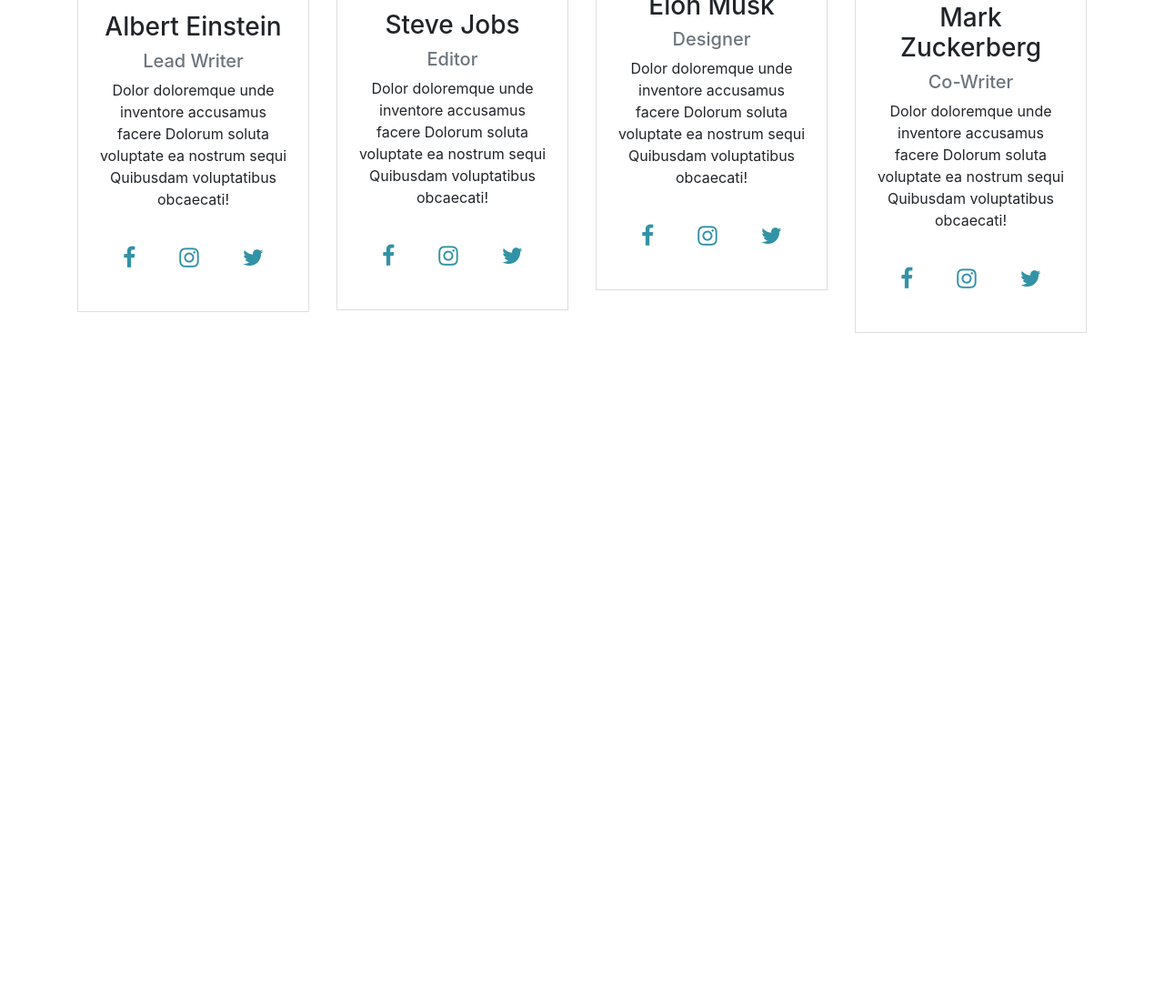
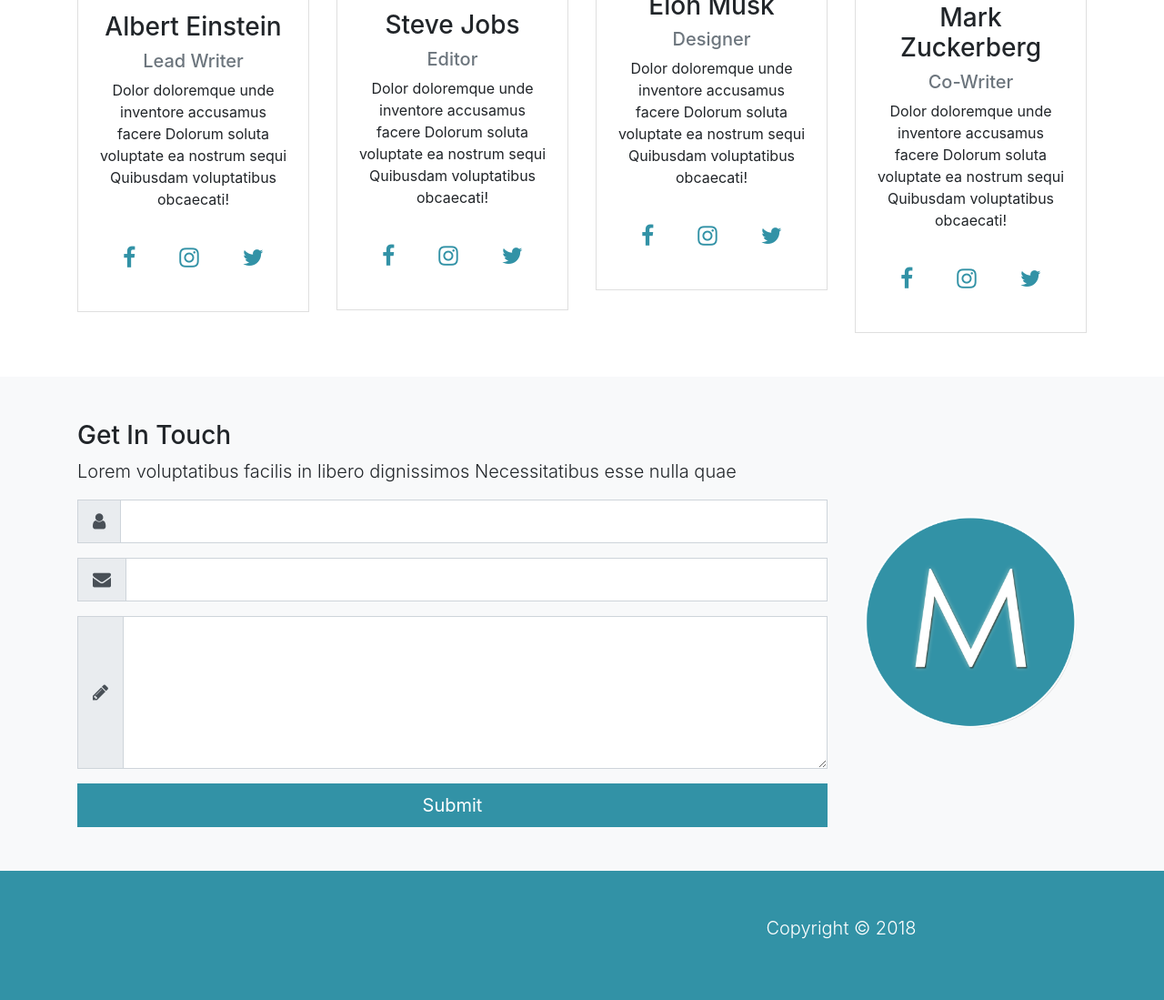
Before and after one commit to A-hu/Bootstrap_projects, a website: page mizuxe/src/index.html in a window 1280 px wide. Shown: the part 2055-3154 px from the top of the page at 91% size. Before the commit the page ends 2469 px from the top, so only its background shows below. Drawn offline with Linux system fonts and the light colour scheme.

Commit message:
Mizuxe Contact & Footer

```diff
--- a/mizuxe/src/index.html
+++ b/mizuxe/src/index.html
@@ -275,6 +275,62 @@
       </div>
     </div>
 
+    <!-- CONTACT -->
+    <section id="contact" class="bg-light py-5">
+      <div class="container">
+        <div class="row">
+          <div class="col-lg-9">
+            <h3>Get In Touch</h3>
+            <p class="lead">Lorem voluptatibus facilis in libero dignissimos Necessitatibus esse nulla quae</p>
+            <form>
+              <div class="form-group">
+                <div class="input-group input-group-lg">
+                  <div class="input-group-prepend">
+                    <span class="input-group-text"><i class="fa fa-user"></i></span>
+                  </div>
+                  <input class="form-control" type="text" placehoder='Name'>
+                </div>
+              </div>
+            </form>
+            <form>
+              <div class="form-group">
+                <div class="input-group input-group-lg">
+                  <div class="input-group-prepend">
+                    <span class="input-group-text"><i class="fa fa-envelope"></i></span>
+                  </div>
+                  <input class="form-control" type="email" placehoder='Email'>
+                </div>
+              </div>
+            </form>
+            <form>
+              <div class="form-group">
+                <div class="input-group input-group-lg">
+                  <div class="input-group-prepend">
+                    <span class="input-group-text"><i class="fa fa-pencil"></i></span>
+                  </div>
+                  <textarea class="form-control" type="email" placehoder='Message' rows='5'></textarea>
+                </div>
+              </div>
+            </form>
+            <input class="btn btn-primary btn-block btn-lg" type="submit" value="Submit">
+          </div>
+          <div class="col-lg-3 align-self-center d-none d-lg-block">
+            <img class="img-fluid" src="img/mlogo.png" alt="Logo">
+          </div>
+        </div>
+      </div>
+    </section>
+
+    <footer id="main-footer" class="py-5 bg-primary text-white">
+      <div class="container">
+        <div class="row text-center">
+          <div class="col-md-6 ml-auto">
+            <p class="lead">Copyright &copy; 2018</p>
+          </div>
+        </div>
+      </div>
+    </footer>
+
     <script src='js/jquery.min.js'></script>
     <script src='js/popper.min.js'></script>
     <script src='js/bootstrap.min.js'></script>
```
Also changed, not shown: README.md.
